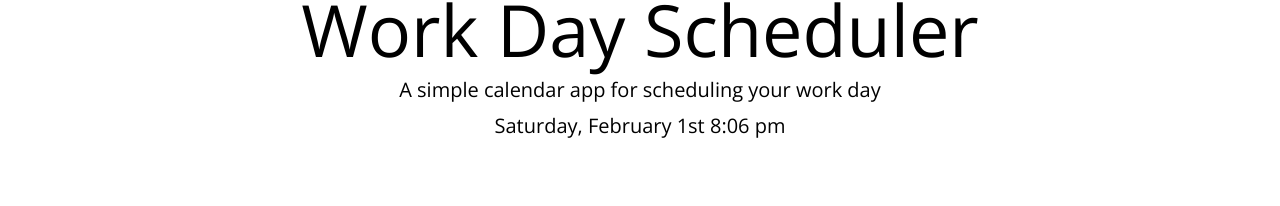
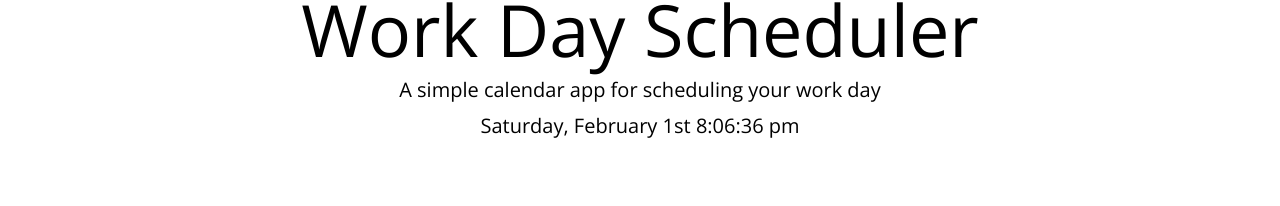
Before and after one commit to lfernandez79/workDayScheduler, a plain HTML site: page index.html in a window 1280 px wide. Shown: the part 78-284 px from the top of the page. Drawn offline with nearby package versions, Linux system fonts and the light colour scheme.

Commit message:
added function to update time dynamically

```diff
--- a/script.js
+++ b/script.js
@@ -1,5 +1,10 @@
 $(document).ready(function () {
-    $("#currentDay").text(moment().format("dddd, MMMM Do h:mm a"));
+    function timeUpdate() {
+        $("#currentDay").text(moment().format("dddd, MMMM Do h:mm:ss a"));
+    }
+    setInterval(timeUpdate, 1000);
+
+
     // for (let i=8; i<17; i++) {
         // const element = array[i];
 
--- a/style.css
+++ b/style.css
@@ -19,6 +19,7 @@ textarea{
   color: black;
   border-radius: 0;
   border-bottom: 2px solid rgb(109, 161, 161);
+
 }
 
 
```
